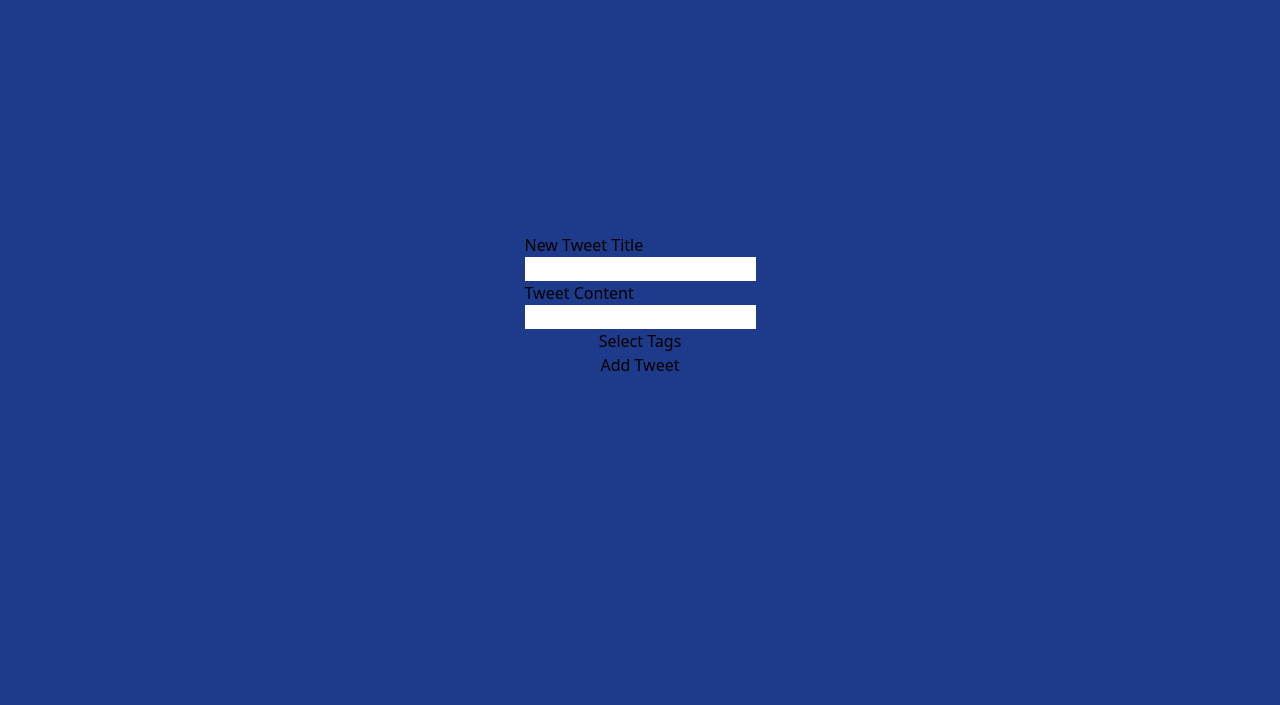
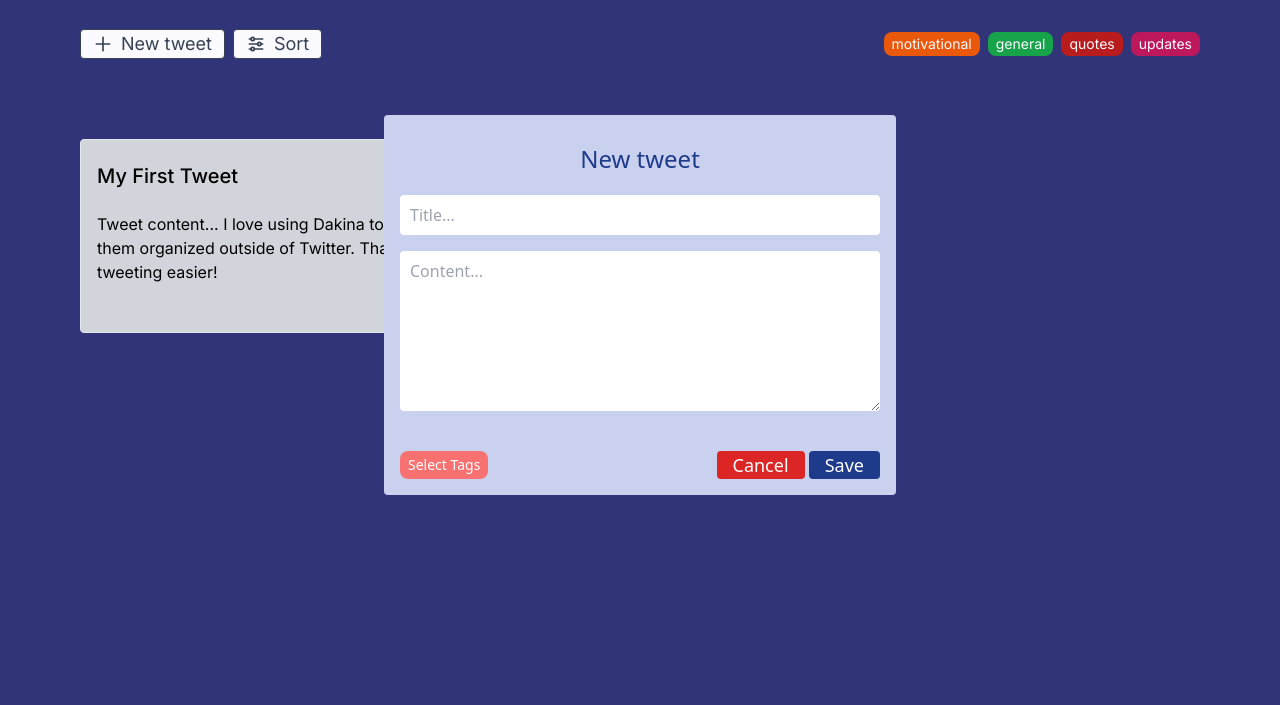
Before and after one commit to benjamincotta/Dakina-App, a website: page public/index.html in a window 1280 px wide. Shown: the part 95-800 px from the top of the page. Drawn offline with Linux system fonts and the light colour scheme.

Commit message:
added new tweet modal

```diff
--- a/public/index.html
+++ b/public/index.html
@@ -16,14 +16,22 @@
 </head>
 
 <body class="bg-background">
-    <div class="new-tweet-modal flex justify-center items-center w-full h-full absolute bg-blue-900 z-10">
-        <form id="new-tweet-form" class="flex flex-col">
-            <label for="tweet-title">New Tweet Title</label>
-            <input type="text" id="tweet-title-input">
-            <label for="tweet-content">Tweet Content</label>
-            <input type="text-area" id="tweet-content-input">
-            <button>Select Tags</button>
-            <button type="submit">Add Tweet</button>
+    <div class="new-tweet-modal flex justify-center items-center w-full h-full absolute z-10">
+        <form id="new-tweet-form" class="min-w-[40%] flex flex-col text-center bg-soft_blue p-4 rounded">
+            <h3 class="my-3 text-2xl text-blue-900 font-light">New tweet</h3>
+            <input type="text" id="tweet-title-input" class="my-2 py-2 rounded" placeholder="Title...">
+            <textarea type="text" id="tweet-content-input" class="my-2 py-2 rounded" cols="30" rows="6"
+                placeholder="Content..."></textarea>
+
+            <div class='new-tweet-form-buttons mt-8 flex flex-row justify-between'>
+                <button class="bg-red-400 text-white border-solid rounded-lg text-sm py-1 px-2">Select Tags</button>
+                <div>
+                    <button type="submit"
+                        class=" bg-red-600 text-white border-solid rounded text-lg px-4">Cancel</button>
+                    <button type="submit"
+                        class=" bg-blue-900 text-white border-solid rounded text-lg px-4">Save</button>
+                </div>
+            </div>
         </form>
     </div>
     <div class="container-md mx-8 md:mx-20">
--- a/src/css/tailwind.css
+++ b/src/css/tailwind.css
@@ -9,3 +9,10 @@
 .show-edit-dropdown {
     display: flex;
 }
+
+input[type="text"]::placeholder {
+    padding-left: 10px;
+}
+textarea[type="text"]::placeholder {
+    padding-left: 10px;
+}
--- a/tailwind.config.js
+++ b/tailwind.config.js
@@ -12,6 +12,7 @@ module.exports = {
         turquoise: '#27F4E0',
         ghost_white: '#FAFAFF',
         my_pink: '#E56399',
+        soft_blue: '#C9D1EE',
       },
     },
   },
```
Also changed, not shown: public/output.css, 1 other file.
